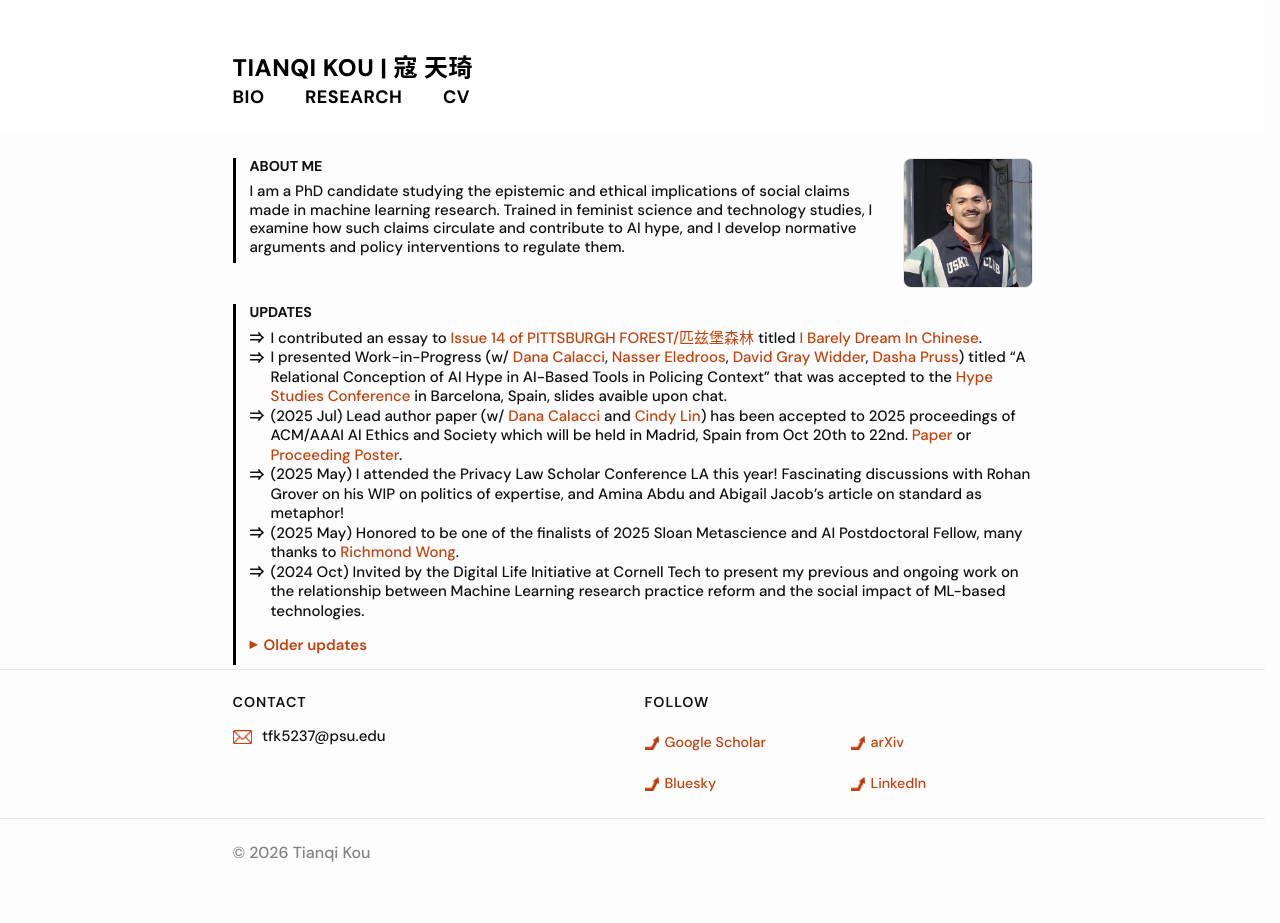
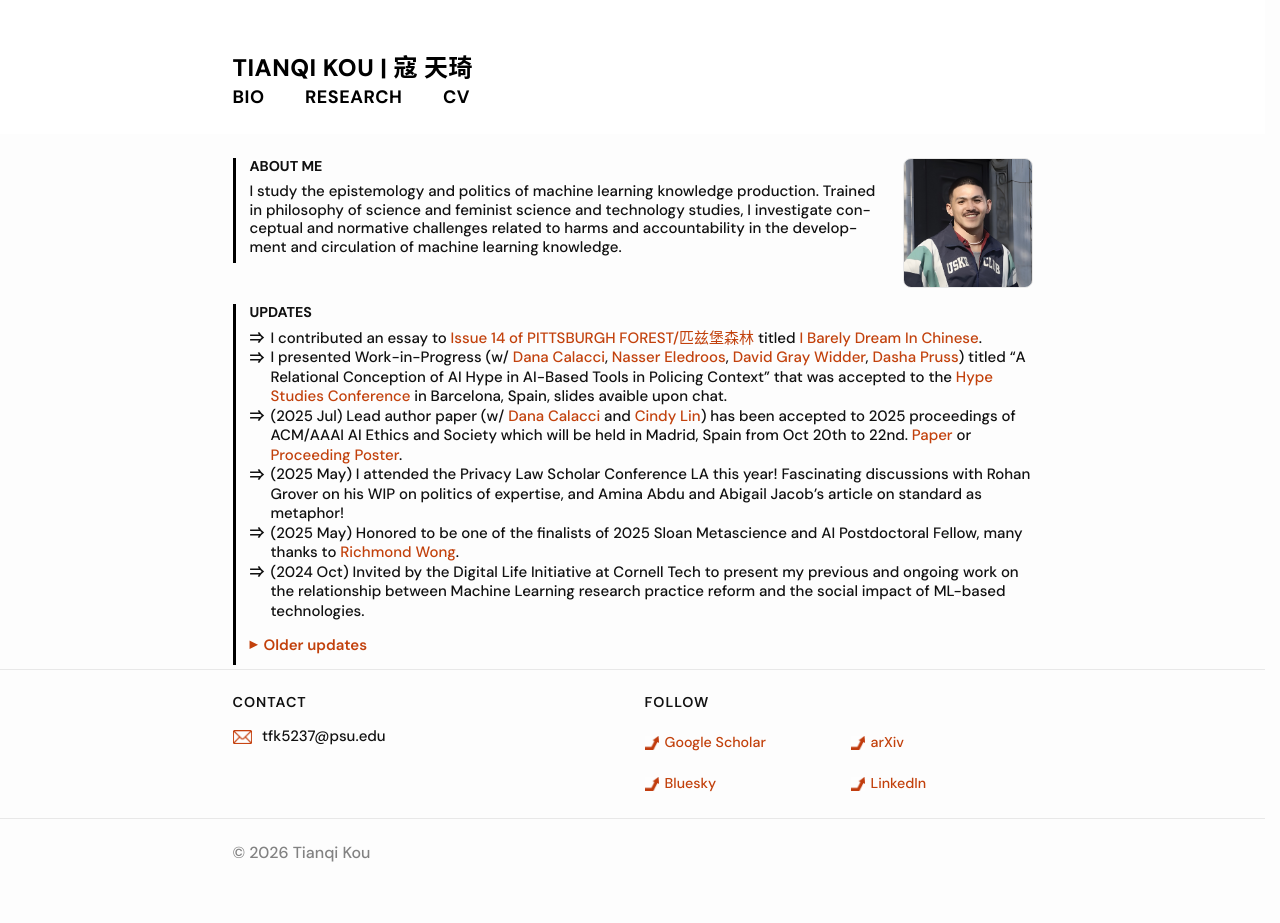
Before and after one commit to koutianqi/koutianqi.github.io, a Jekyll site: the page built from index.markdown, in a window 1280 px wide. Built offline with Jekyll 4.4.1, drawn with Linux system fonts in a browser that asks for light colours.

Commit message:
Update index.markdown

```diff
--- a/index.markdown
+++ b/index.markdown
@@ -9,7 +9,7 @@
   <h2 class="desktop-only"><strong>ABOUT ME</strong></h2>
   <h2 class="mobile-only"><strong>ABOUT ME</strong></h2>
 
-I am a PhD candidate studying the epistemic and ethical implications of social claims made in machine learning research. Trained in feminist science and technology studies, I examine how such claims circulate and contribute to AI hype, and I develop normative arguments and policy interventions to regulate them.
+I study the epistemology and politics of machine learning knowledge production. Trained in philosophy of science and feminist science and technology studies, I investigate conceptual and normative challenges related to harms and accountability in the development and circulation of machine learning knowledge.
 
   </div>
   <img class="headshot" src="{{ "/assets/img/headshot_crop.jpg" | relative_url }}" alt="Headshot" />
```
